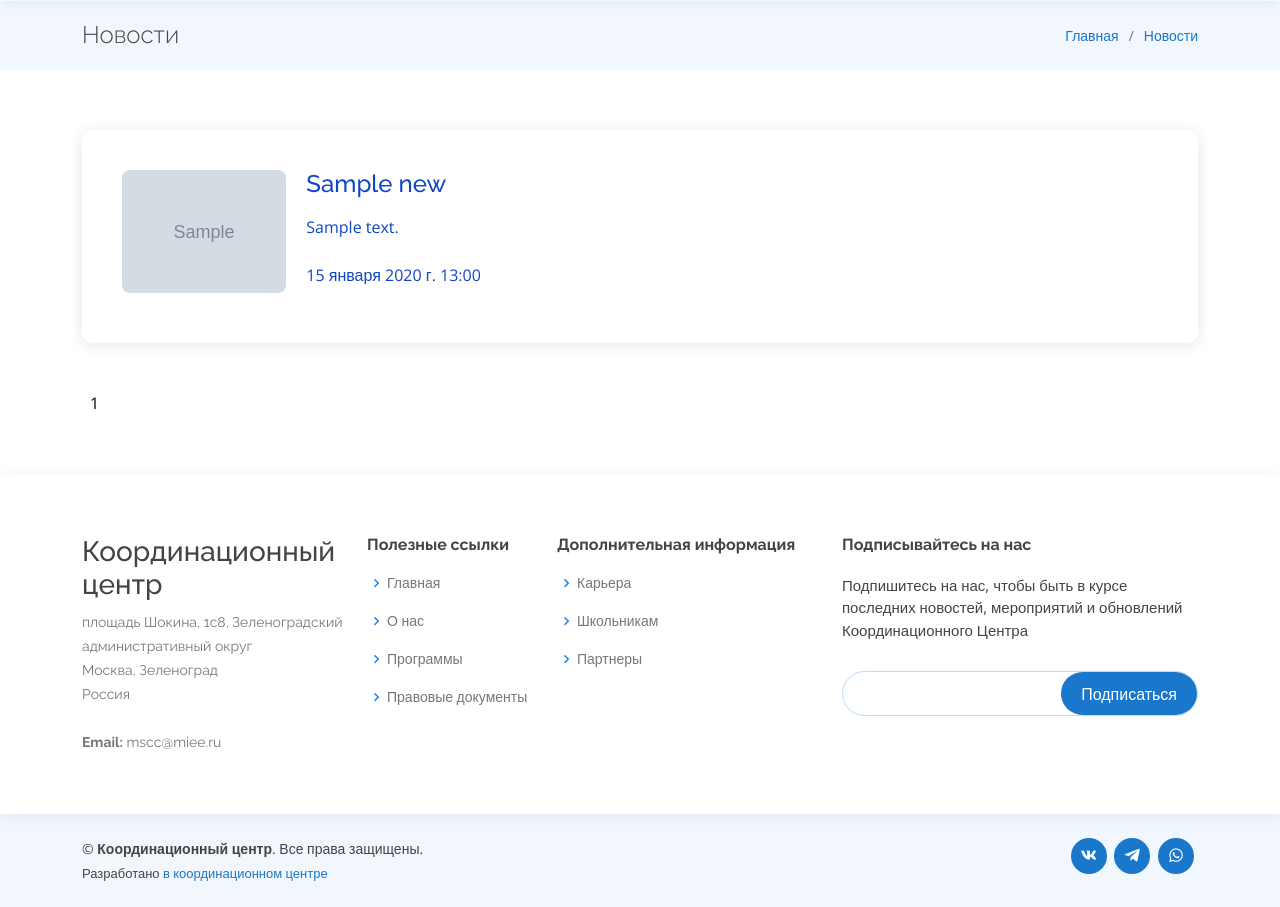
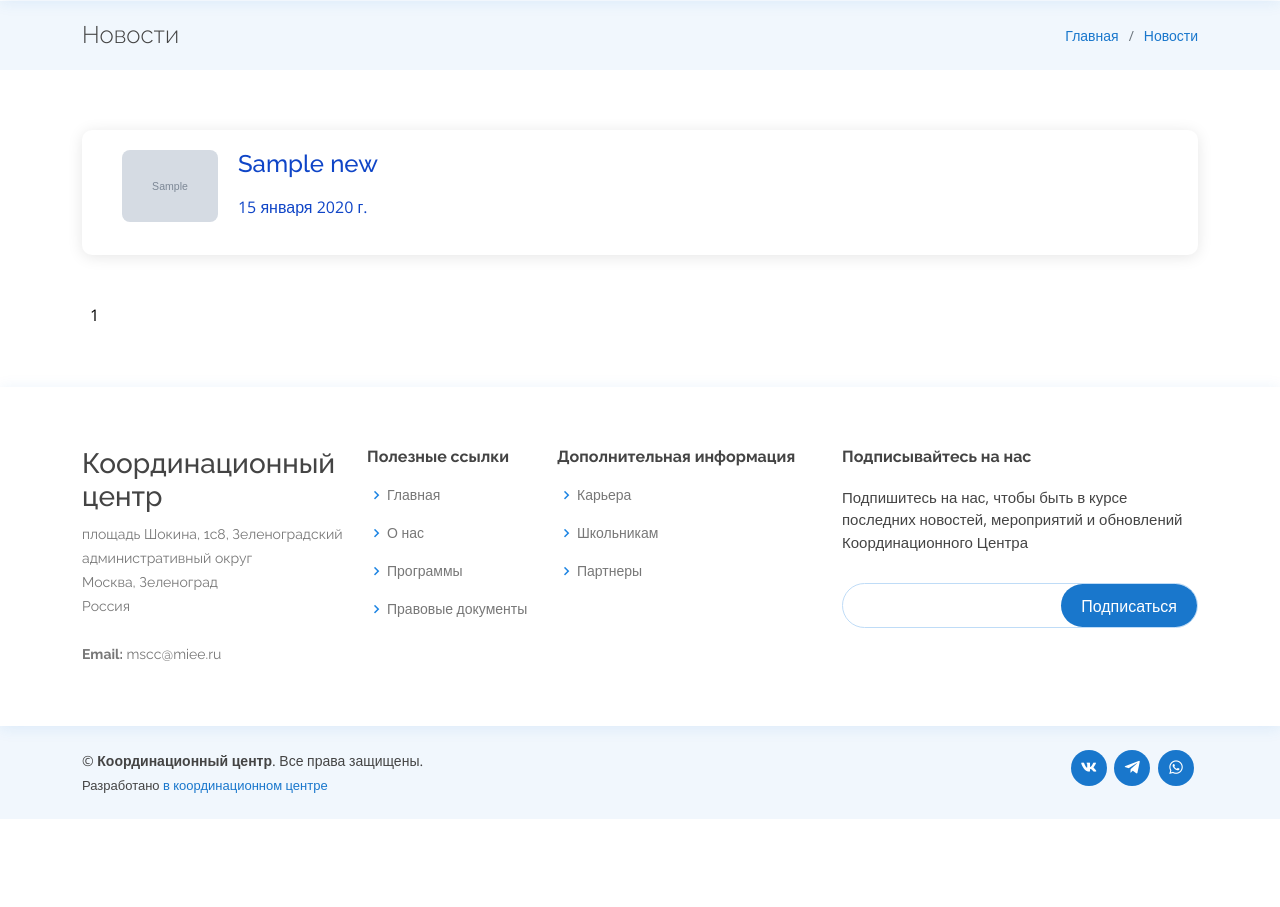
Before and after one commit to AardSkelige/coordination.center, a Django app: page /news/ in a window 1280 px wide. Shown: the part 119-1026 px from the top of the page. After the commit the page ends 938 px from the top, so only its background shows below. Run offline with Django 4.2, Linux system fonts and the light colour scheme; tables that the repository leaves empty hold one stand-in row (values such as "Sample post"); grey boxes marked "Sample" are stand-in pictures; some libraries are stand-ins or nearby versions.

Commit message:
change news view

```diff
--- a/coordination_centre/static/assets/css/style.css
+++ b/coordination_centre/static/assets/css/style.css
@@ -464,7 +464,9 @@ h6 {
   width: 100%;
   height: 90vh;
   background: url("../img/hero-bg.jpg") top center;
-  background-size: cover;
+  background-size: contain;
+  background-repeat: no-repeat;
+  background-position: right;
   margin-bottom: -200px;
 }
 
@@ -1337,6 +1339,21 @@ section {
   }
 }
 
+ul.dashed {
+  list-style-type: none;
+  margin: 0;
+}
+
+ul.dashed > li {
+  text-indent: -5px;
+  padding: 0 20px !important;
+}
+
+ul.dashed > li:before {
+  content: "-   ";
+  text-indent: -5px;
+}
+
 /*--------------------------------------------------------------
 # Testimonials
 --------------------------------------------------------------*/
@@ -1756,13 +1773,10 @@ section {
 # News page
 --------------------------------------------------------------*/
 .news-image{
-  z-index: -1;
-  background-repeat: no-repeat;
-  background-size: cover;
-  background-position: left;
+  max-height: 50vh;
   padding: 0 10px;
 }
-.news-image img{
+.news-box img{
   border-radius: 0.5em;
 }
 .news-box{
@@ -1770,14 +1784,24 @@ section {
   border-radius: 10px;
   background: #fff;
   box-shadow: 0px 2px 15px rgba(0, 0, 0, 0.1);
-  padding: 40px 30px;
+  padding: 20px 30px;
   width: 100%;
+  /* max-height: 30vh;
+  height: 30vh; */
+}
+@media (max-width: 767px) {
+.column-align-mobile{
+  flex-direction: column;
+}
+.pic-cover{
+  max-width: 100% !important;
+}
 }
 .news-box:hover{
   box-shadow: 0px 4px 20px rgba(0, 0, 0, 0.3);
 }
 .pic-cover{
-  max-width: 30%;
+  max-width: 20%;
 }
 .news-text-cover{
   margin: 0 10px;
@@ -1788,6 +1812,9 @@ section {
   grid-template-columns: 100%;
   row-gap: 0.5em;
 }
+.snippet > .news-text-cover{
+  width: 60%;
+}
 .space-between-news{
   margin-bottom: 3em;
 }
--- a/coordination_centre/templates/news.html
+++ b/coordination_centre/templates/news.html
@@ -31,14 +31,13 @@
                 <div class="d-flex flex-column justify-content-center">
                     <div class="mt-4 mt-xl-0">
                         <div class="row">
-                            <div class="d-flex align-items-stretch">
+                            <div class="d-flex align-items-stretch column-align-mobile">
                                 <div class="pic-cover">
                                     <div class="pic news-image"><img src="{{ item.image.url }}" class="img-fluid" alt=""></div>
                                 </div>
                                 <div class="news-text-cover">
                                     <div><h4>{{ item.title }}</h4></div>
-                                    <div><p>{{ item.description }}</p></div>
-                                    <div><p>{{ item.created_at }}</p></div>
+                                    <div><p>{{ item.posted_at }}</p></div>
                                 </div>
                             </div>
                         </div>
--- a/coordination_centre/templates/news_id.html
+++ b/coordination_centre/templates/news_id.html
@@ -29,7 +29,7 @@
             {% if news %}
                 <div class="news-box no-border">
                     <div class="align-items-center space-between-news"><h2>{{ news.title }}</h2></div>
-                    <div class="pic news-image space-between-news"><img src="{{ news.image.url }}" class="img-fluid" alt=""></div>
+                    <div class="pic news-image space-between-news"><img src="{{ news.image.url }}" class="img-fluid news-image" alt=""></div>
                     <div class="news-text-cover space-between-news">{{ news.text | safe}}</div>
                 </div>
             {% else %}
```
